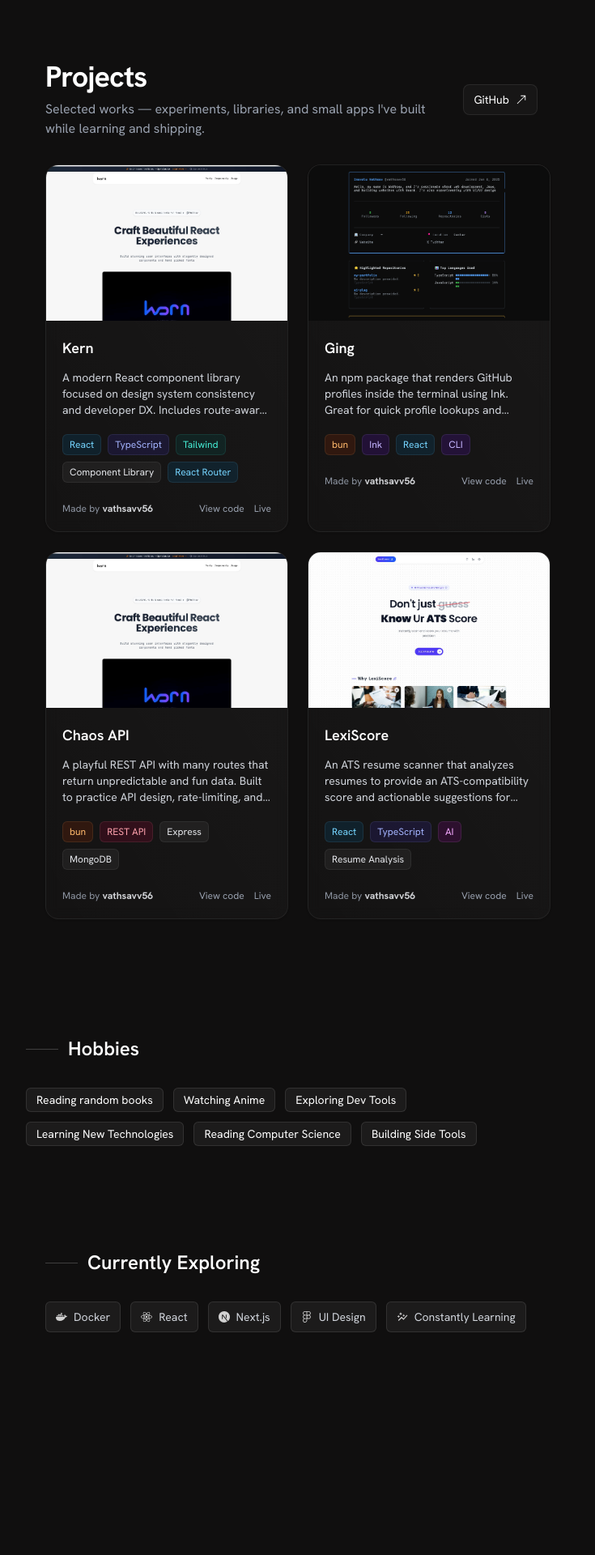
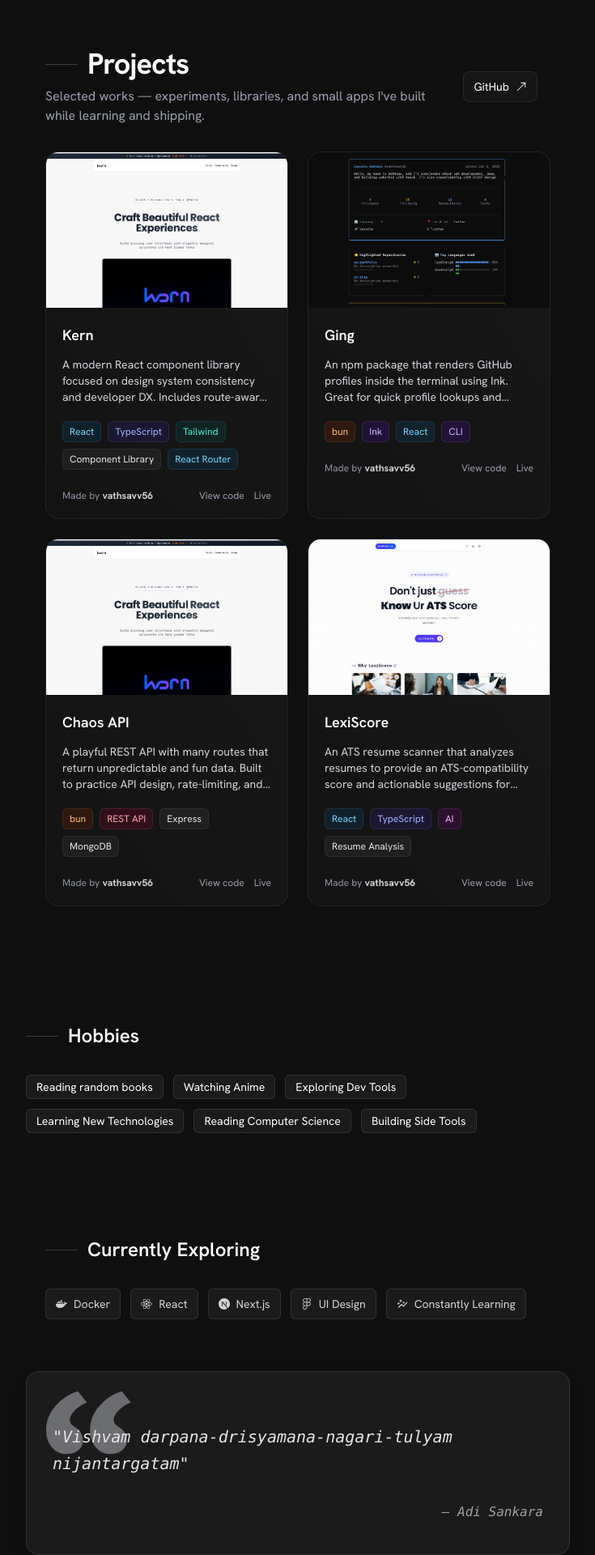
Before and after one commit to vathsavv56/my-portfolio, a React (Vite) app: page / in a window 1280 px wide. Shown: the part 609-2529 px from the top of the page at 81% size, without its empty margins (272-1007 px from the left). Before the commit the page ends 2318 px from the top, so only its background shows below. Built offline with nearby package versions, Linux system fonts and the light colour scheme.

Commit message:
added quoute

```diff
--- a/index.html
+++ b/index.html
@@ -4,7 +4,7 @@
     <meta charset="UTF-8" />
     <link rel="icon" type="image/svg+xml" href="/favicon.svg" />
     <meta name="viewport" content="width=device-width, initial-scale=1.0" />
-    <title>my-portfolio</title>
+    <title>vathsavv56</title>
   </head>
   <body bgcolor="#100F0F">
     <div id="root"></div>
--- a/src/components/CurrentlyLearning.tsx
+++ b/src/components/CurrentlyLearning.tsx
@@ -25,7 +25,7 @@ const CurrentlyLearning = () => {
             return (
               <div
                 key={i}
-                className="flex items-center gap-2 px-3 py-2 rounded-md border border-white/10 bg-white/5 hover:bg-white/10 transition"
+                className="flex items-center gap-2 px-3 py-2 rounded-md border border-white/10 bg-white/5 hover:bg-white/10 transition hover:cursor-pointer"
               >
                 <Icon className="text-sm opacity-80" />
                 <span className="text-sm text-gray-300">{item.name}</span>
--- a/src/components/ProjectSection.tsx
+++ b/src/components/ProjectSection.tsx
@@ -57,7 +57,8 @@ const ProjectSection: React.FC = () => {
       <div className="max-w-6xl mx-auto px-6">
         <div className="flex items-center justify-between mb-8">
           <div>
-            <h2 className="text-3xl md:text-4xl font-bold tracking-tight">
+            <h2 className="text-3xl md:text-4xl font-bold tracking-tight flex items-center gap-3">
+              <span className="block h-px w-10 bg-white/20"></span>
               Projects
             </h2>
             <p className="text-gray-400 mt-2 max-w-lg">
--- /dev/null
+++ b/src/components/Quoute.tsx
@@ -0,0 +1,35 @@
+interface QuoteCardProps {
+  quote: string;
+  character: string;
+  anime?: string;
+}
+
+const Quote = ({ quote, character, anime }: QuoteCardProps) => {
+  return (
+    <div className="relative rounded-2xl border border-white/10 bg-white/5 px-8 py-10 shadow-[0_8px_30px_rgb(0,0,0,0.04)] transition-all hover:-translate-y-1 hover:shadow-[0_8px_30px_rgb(0,0,0,0.08)] max-w-2xl w-full overflow-hidden">
+
+      <svg
+        aria-hidden="true"
+        width="105"
+        height="78"
+        className="absolute left-6 top-6 fill-slate-200 pointer-events-none select-none opacity-40"
+      >
+        <path d="M25.086 77.292c-4.821 0-9.115-1.205-12.882-3.616-3.767-2.561-6.78-6.102-9.04-10.622C1.054 58.534 0 53.411 0 47.686c0-5.273.904-10.396 2.712-15.368 1.959-4.972 4.746-9.567 8.362-13.786a59.042 59.042 0 0 1 12.43-11.3C28.325 3.917 33.599 1.507 39.324 0l11.074 13.786c-6.479 2.561-11.677 5.951-15.594 10.17-3.767 4.219-5.65 7.835-5.65 10.848 0 1.356.377 2.863 1.13 4.52.904 1.507 2.637 3.089 5.198 4.746 3.767 2.41 6.328 4.972 7.684 7.684 1.507 2.561 2.26 5.5 2.26 8.814 0 5.123-1.959 9.19-5.876 12.204-3.767 3.013-8.588 4.52-14.464 4.52Zm54.24 0c-4.821 0-9.115-1.205-12.882-3.616-3.767-2.561-6.78-6.102-9.04-10.622-2.11-4.52-3.164-9.643-3.164-15.368 0-5.273.904-10.396 2.712-15.368 1.959-4.972 4.746-9.567 8.362-13.786a59.042 59.042 0 0 1 12.43-11.3C82.565 3.917 87.839 1.507 93.564 0l11.074 13.786c-6.479 2.561-11.677 5.951-15.594 10.17-3.767 4.219-5.65 7.835-5.65 10.848 0 1.356.377 2.863 1.13 4.52.904 1.507 2.637 3.089 5.198 4.746 3.767 2.41 6.328 4.972 7.684 7.684 1.507 2.561 2.26 5.5 2.26 8.814 0 5.123-1.959 9.19-5.876 12.204-3.767 3.013-8.588 4.52-14.464 4.52Z"></path>
+      </svg>
+
+      <div className="relative z-10 pt-4 md:pt-6">
+        <p className="font-mono text-lg md:text-xl font-medium italic text-zinc-200 leading-relaxed">
+          "{quote}"
+        </p>
+
+        <div className="mt-8 flex flex-col items-end gap-1">
+          <p className="font-mono text-sm md:text-base italic text-zinc-400">
+            — {character}{anime ? `, ${anime}` : ""}
+          </p>
+        </div>
+      </div>
+    </div>
+  );
+};
+
+export default Quote;
--- a/src/components/RandomSection.tsx
+++ b/src/components/RandomSection.tsx
@@ -1,13 +1,14 @@
 import CurrentlyLearning from "./CurrentlyLearning"
 import Hobbies from "./Hobbies"
+import Quoute from "./Quoute"
 
 
 const RandomSection = () => {
   return (
     <div>
       <Hobbies/>
-
       <CurrentlyLearning/>
+      <Quoute quote="Vishvam darpana-drisyamana-nagari-tulyam nijantargatam" character="Adi Sankara"/>
     </div>
   )
 }
--- a/src/components/SkillsSection.tsx
+++ b/src/components/SkillsSection.tsx
@@ -1,11 +1,11 @@
-import { Icon } from "@iconify/react"
+import { Icon } from "@iconify/react";
 
 type Skill = {
-  name: string
-  icon?: string
-  img?: string
-  color?: string
-}
+  name: string;
+  icon?: string;
+  img?: string;
+  color?: string;
+};
 
 const skills: Skill[] = [
   { name: "Java", icon: "logos:java" },
@@ -22,7 +22,7 @@ const skills: Skill[] = [
   // Using your provided Zustand SVG
   {
     name: "Zustand",
-    img: "https://user-images.githubusercontent.com/958486/218346783-72be5ae3-b953-4dd7-b239-788a882fdad6.svg"
+    img: "https://user-images.githubusercontent.com/958486/218346783-72be5ae3-b953-4dd7-b239-788a882fdad6.svg",
   },
 
   { name: "TailwindCSS", icon: "logos:tailwindcss-icon" },
@@ -35,20 +35,19 @@ const skills: Skill[] = [
 
   { name: "Maven", icon: "simple-icons:apachemaven", color: "#ffffff" },
   { name: "React Router", icon: "logos:react-router" },
-  { name: "Framer Motion", icon: "simple-icons:framer", color: "#ffffff" }
-]
+  { name: "Framer Motion", icon: "simple-icons:framer", color: "#ffffff" },
+];
 
 export default function SkillsSection() {
   return (
     <section className="w-full py-20 font-grosek">
       <div className="max-w-6xl mx-auto px-6">
-
-        <h2 className="text-2xl md:text-3xl font-semibold mb-8 text-zinc-100">
+        <h2 className="text-3xl md:text-4xl font-bold tracking-tight flex items-center gap-3 mb-3">
+          <span className="block h-px w-10 bg-white/20"></span>
           Stack
         </h2>
 
         <div className="grid grid-cols-5 sm:grid-cols-7 md:grid-cols-10 gap-3">
-
           {skills.map((skill, i) => (
             <div
               key={i}
@@ -83,10 +82,8 @@ export default function SkillsSection() {
               )}
             </div>
           ))}
-
         </div>
-
       </div>
     </section>
-  )
+  );
 }
```
